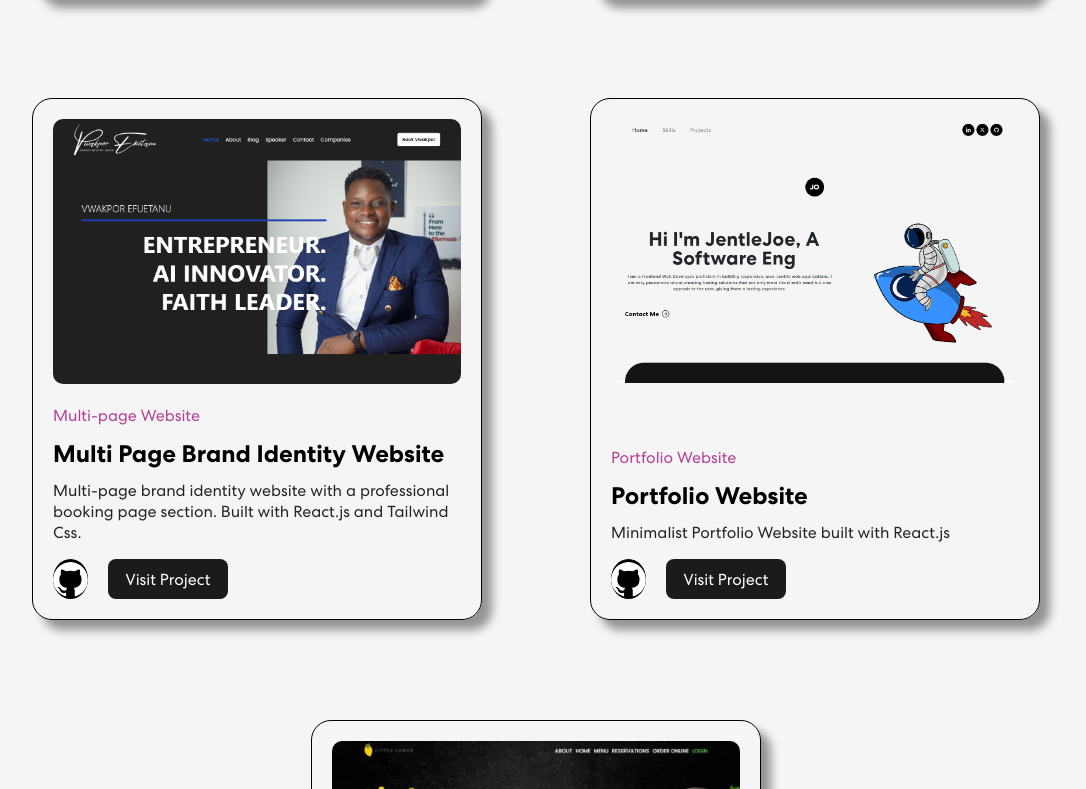
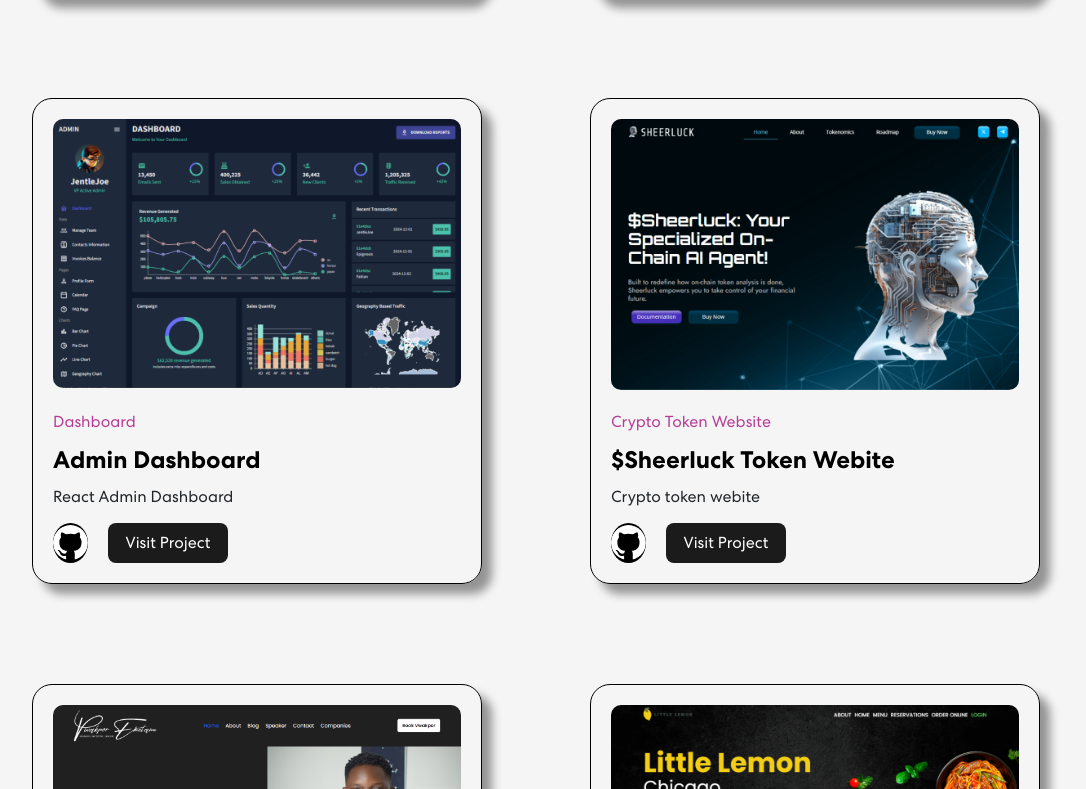
Before and after one commit to JentleJoe/my_portfolio, a React (Create React App) app: page / in a window 1280 px wide. Shown: the part 2191-2980 px from the top of the page, without its empty margins (104-1190 px from the left). Built offline with nearby package versions, Linux system fonts and the light colour scheme.

Commit message:
updated project cardss

```diff
--- a/src/components/Cards.js
+++ b/src/components/Cards.js
@@ -1,5 +1,4 @@
 import React from 'react'
-import littlelemon from '../assets/img/little-lemon.png'
 import { Github } from 'react-bootstrap-icons'
 import github from '../assets/img//github-mark-white.svg'
 
--- a/src/components/Projects.js
+++ b/src/components/Projects.js
@@ -5,9 +5,10 @@
 import portfolio from '../assets/img/portfolio.png'
 import { projects_text } from "./Text";
 import Cards from "./Cards";
-import vwakpor from '../assets/img/vwakpor-hero.png'
 import vwakpor_new from '../assets/img/vwakpor_new.png'
 import homebuzz from '../assets/img/homebuzz.png'
+import sheerluck from '../assets/img/sheerluck.png'
+import dashboard from '../assets/img/dashboard.png'
 
 
 
@@ -33,6 +34,24 @@
             text: `A modern business landing page built with React.js and Tailwind Css`
         },
         {
+            image: dashboard,
+            type: "Dashboard",
+            title: "Admin Dashboard",
+            url: 'https://elite-admin-dashboard.vercel.app',
+            githubLink: 'https://github.com/JentleJoe/react-admin',
+            target: '_blank',
+            text: `React Admin Dashboard`
+        },
+        {
+            image: sheerluck,
+            type: "Crypto Token Website",
+            title: "$Sheerluck Token Webite",
+            url: 'https://sheerluck.vercel.app',
+            githubLink: 'https://github.com/JentleJoe/',
+            target: '_blank',
+            text: `Crypto token webite`
+        },
+        {
             image: vwakpor_new,
             type: "Multi-page Website",
             title: "Multi Page Brand Identity Website",
@@ -41,15 +60,6 @@
             target: '',
             text: `Multi-page brand identity website with a professional booking page
             section. Built with React.js and Tailwind Css. `
-        },
-        {
-            image: portfolio,
-            type: "Portfolio Website",
-            title: "Portfolio Website",
-            url: '',
-            githubLink: 'https://github.com/jentlejoe',
-            target: '',
-            text: `Minimalist Portfolio Website built with React.js `
         },
         {
             image: littleLemon,
@@ -61,6 +71,15 @@
             text: `Restaurant landing page with table reservation section
             connected to a live API to fetch available times. Built with React.js`
         },
+        // {
+        //     image: portfolio,
+        //     type: "Portfolio Website",
+        //     title: "Portfolio Website",
+        //     url: '',
+        //     githubLink: 'https://github.com/jentlejoe',
+        //     target: '',
+        //     text: `Minimalist Portfolio Website built with React.js `
+        // },
     ]
 
     return(
```
